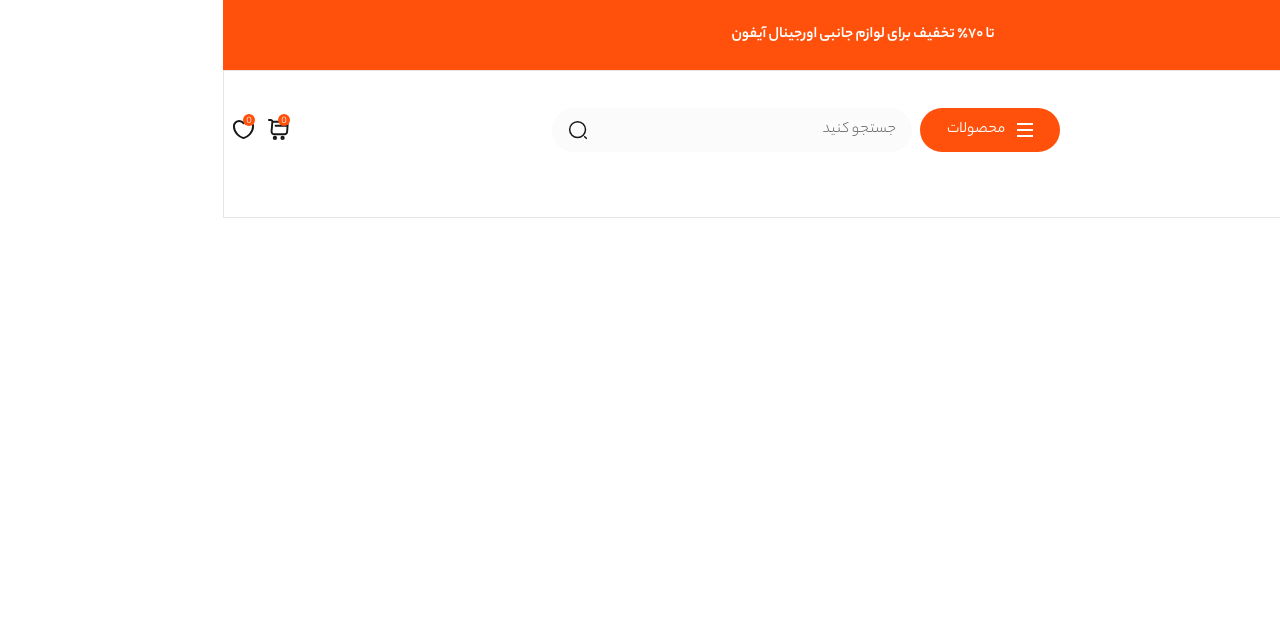
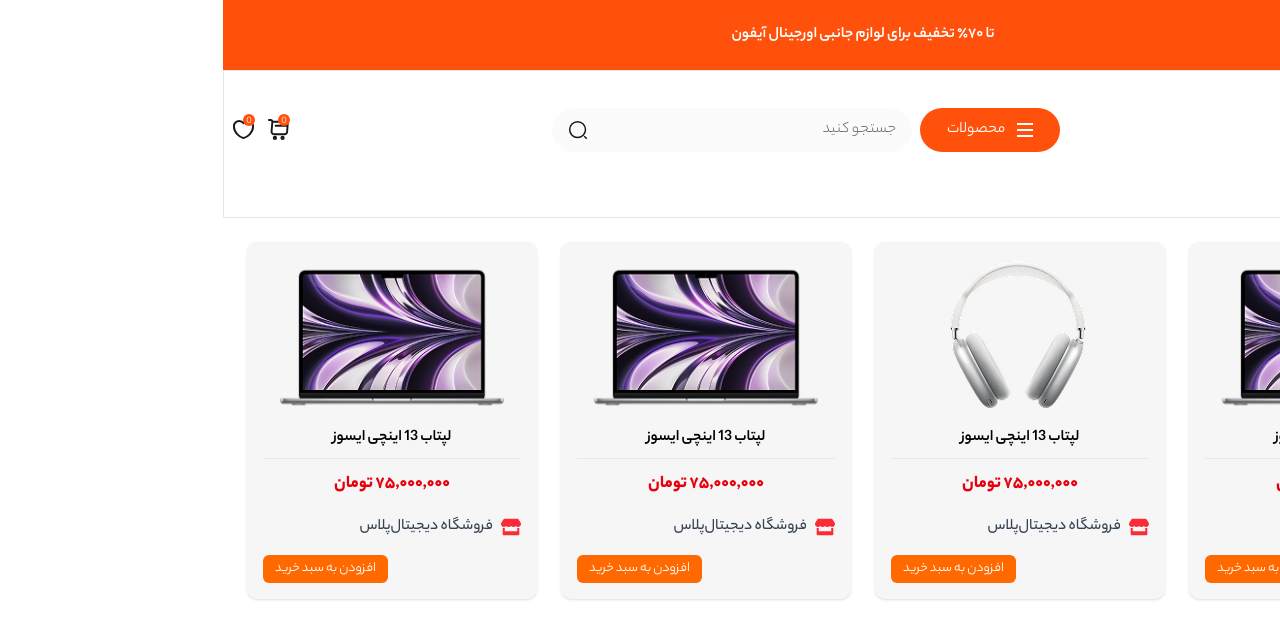
Before and after one commit to yosef-rrezaie/Apple-store, a Next.js app: page /products in a window 1280 px wide. Shown: the top 638 px of the page. Built offline with nearby package versions, Linux system fonts and the light colour scheme.

Commit message:
main product page

```diff
--- a/src/app/globals.css
+++ b/src/app/globals.css
@@ -54,3 +54,11 @@
   --color-lightGray: #fafafa;
   --color-card : #FFF1EB
 }
+
+.scrollbar-hide {
+  -ms-overflow-style: none; /* IE & Edge */
+  scrollbar-width: none; /* Firefox */
+}
+.scrollbar-hide::-webkit-scrollbar {
+  display: none; /* Chrome, Safari, Opera */
+}
--- a/src/app/products/page.js
+++ b/src/app/products/page.js
@@ -1,11 +1,177 @@
-import React from 'react'
+import { sp } from "@/utils/replaceNumber";
+import Image from "next/image";
+import { FaStore } from "react-icons/fa";
 
 function Products() {
   return (
-    <div>
+    <div className="mt-6 px-6 ">
+      <div className=" mt-4 space-y-4 md:hidden">
+        <div className="flex items-center justify-between">
+          <label htmlFor="sort" className="text-sm font-medium text-gray-700">
+            مرتب‌سازی:
+          </label>
+          <select
+            id="sort"
+            className="border border-primary text-sm rounded-md p-1 focus:outline-none focus:ring-1 focus:ring-orange-500"
+          >
+            <option value="bestselling">پرفروش‌ترین</option>
+            <option value="cheapest">ارزان‌ترین</option>
+            <option value="expensive">گران‌ترین</option>
+            <option value="latest">جدیدترین</option>
+          </select>
+        </div>
 
+        <div className="overflow-x-auto scrollbar-hide">
+          <div className="flex gap-3 w-max">
+            {[
+              "همه",
+              "اپل واچ",
+              "ایرپاد",
+              "آیپد",
+              "آیفون",
+              "شارژر",
+              "هوم پاد",
+              "اپل تی وی",
+            ].map((category) => (
+              <button
+                key={category}
+                className="whitespace-nowrap border border-gray-300 px-3 py-1 text-sm rounded-full hover:bg-orange-100 hover:border-orange-400 transition"
+              >
+                {category}
+              </button>
+            ))}
+          </div>
+        </div>
+      </div>
+      {/* products */}
+      <div className="grid grid-cols-1 gap-6 sm:grid-cols-2 lg:grid-cols-3 xl:grid-cols-4 mt-4">
+        <div className="bg-[#F6F6F6] rounded-[10px] p-4 shadow-sm hover:shadow-md transition">
+          <div className="flex justify-center">
+            <Image
+              src="/images/pc-laptop.png"
+              width={300}
+              height={200}
+              className="w-full max-h-40 object-contain"
+              alt="لپتاپ"
+            />
+          </div>
+          <p className="text-center font-semibold mt-2">لپتاب 13 اینچی ایسوز</p>
+
+          <div className="mt-2 border-t border-gray-200"></div>
+
+          <p className="text-center text-red-600 text-lg font-bold mt-3">
+            {sp(75000000)} تومان
+          </p>
+
+          <div className="mt-4 flex items-center">
+            <FaStore className="text-red-500 text-xl" />
+            <p className="mr-2 font-medium text-gray-700">
+              فروشگاه دیجیتال‌پلاس
+            </p>
+          </div>
+
+          <div className="mt-4 flex justify-end">
+            <button className="bg-orange-500 text-white px-3 py-1 rounded-md text-sm hover:bg-orange-600 transition">
+              افزودن به سبد خرید
+            </button>
+          </div>
+        </div>
+        <div className="bg-[#F6F6F6] rounded-[10px] p-4 shadow-sm hover:shadow-md transition">
+          <div className="flex justify-center">
+            <Image
+              src="/images/airpadmax.png"
+              width={300}
+              height={200}
+              className="w-full max-h-40 object-contain"
+              alt="لپتاپ"
+            />
+          </div>
+          <p className="text-center font-semibold mt-2">لپتاب 13 اینچی ایسوز</p>
+
+          <div className="mt-2 border-t border-gray-200"></div>
+
+          <p className="text-center text-red-600 text-lg font-bold mt-3">
+            {sp(75000000)} تومان
+          </p>
+
+          <div className="mt-4 flex items-center">
+            <FaStore className="text-red-500 text-xl" />
+            <p className="mr-2 font-medium text-gray-700">
+              فروشگاه دیجیتال‌پلاس
+            </p>
+          </div>
+
+          <div className="mt-4 flex justify-end">
+            <button className="bg-orange-500 text-white px-3 py-1 rounded-md text-sm hover:bg-orange-600 transition">
+              افزودن به سبد خرید
+            </button>
+          </div>
+        </div>
+        <div className="bg-[#F6F6F6] rounded-[10px] p-4 shadow-sm hover:shadow-md transition">
+          <div className="flex justify-center">
+            <Image
+              src="/images/pc-laptop.png"
+              width={300}
+              height={200}
+              className="w-full max-h-40 object-contain"
+              alt="لپتاپ"
+            />
+          </div>
+          <p className="text-center font-semibold mt-2">لپتاب 13 اینچی ایسوز</p>
+
+          <div className="mt-2 border-t border-gray-200"></div>
+
+          <p className="text-center text-red-600 text-lg font-bold mt-3">
+            {sp(75000000)} تومان
+          </p>
+
+          <div className="mt-4 flex items-center">
+            <FaStore className="text-red-500 text-xl" />
+            <p className="mr-2 font-medium text-gray-700">
+              فروشگاه دیجیتال‌پلاس
+            </p>
+          </div>
+
+          <div className="mt-4 flex justify-end">
+            <button className="bg-orange-500 text-white px-3 py-1 rounded-md text-sm hover:bg-orange-600 transition">
+              افزودن به سبد خرید
+            </button>
+          </div>
+        </div>
+        <div className="bg-[#F6F6F6] rounded-[10px] p-4 shadow-sm hover:shadow-md transition">
+          <div className="flex justify-center">
+            <Image
+              src="/images/pc-laptop.png"
+              width={300}
+              height={200}
+              className="w-full max-h-40 object-contain"
+              alt="لپتاپ"
+            />
+          </div>
+          <p className="text-center font-semibold mt-2">لپتاب 13 اینچی ایسوز</p>
+
+          <div className="mt-2 border-t border-gray-200"></div>
+
+          <p className="text-center text-red-600 text-lg font-bold mt-3">
+            {sp(75000000)} تومان
+          </p>
+
+          <div className="mt-4 flex items-center">
+            <FaStore className="text-red-500 text-xl" />
+            <p className="mr-2 font-medium text-gray-700">
+              فروشگاه دیجیتال‌پلاس
+            </p>
+          </div>
+
+          <div className="mt-4 flex justify-end">
+            <button className="bg-orange-500 text-white px-3 py-1 rounded-md text-sm hover:bg-orange-600 transition">
+              افزودن به سبد خرید
+            </button>
+          </div>
+        </div>
+      </div>
     </div>
-  )
+  );
 }
 
-export default Products
+export default Products;
```
